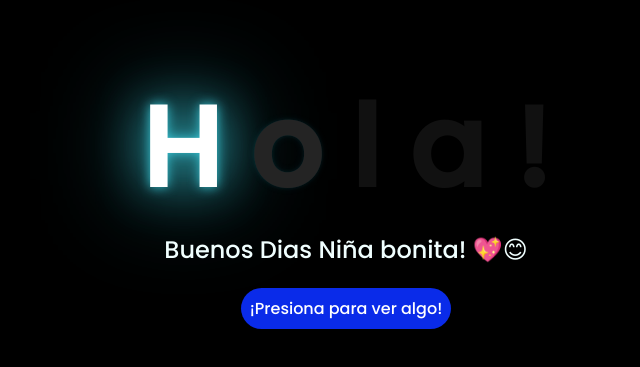
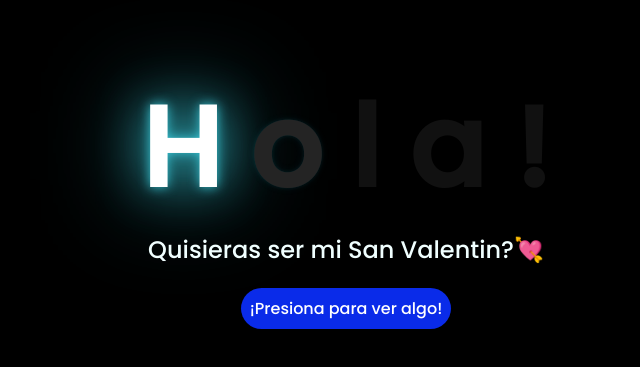
Before and after one commit to nsbdkdbdirvej/flor, a plain HTML site: page index.html in a window 1280 px wide. Shown: the part 139-506 px from the top of the page, without its empty margins (302-942 px from the left). Drawn offline with Linux system fonts and the light colour scheme.

Commit message:
Actualizar index.html

```diff
--- a/index.html
+++ b/index.html
@@ -19,7 +19,7 @@
         <span>!</span>
     </div>
     <div class="description">
-        <span>Buenos Dias Niña bonita! 💖😊</span>
+        <span>Quisieras ser mi San Valentin?💘</span>
     </div>
     <div class="button">
         <button class="botones">
```
